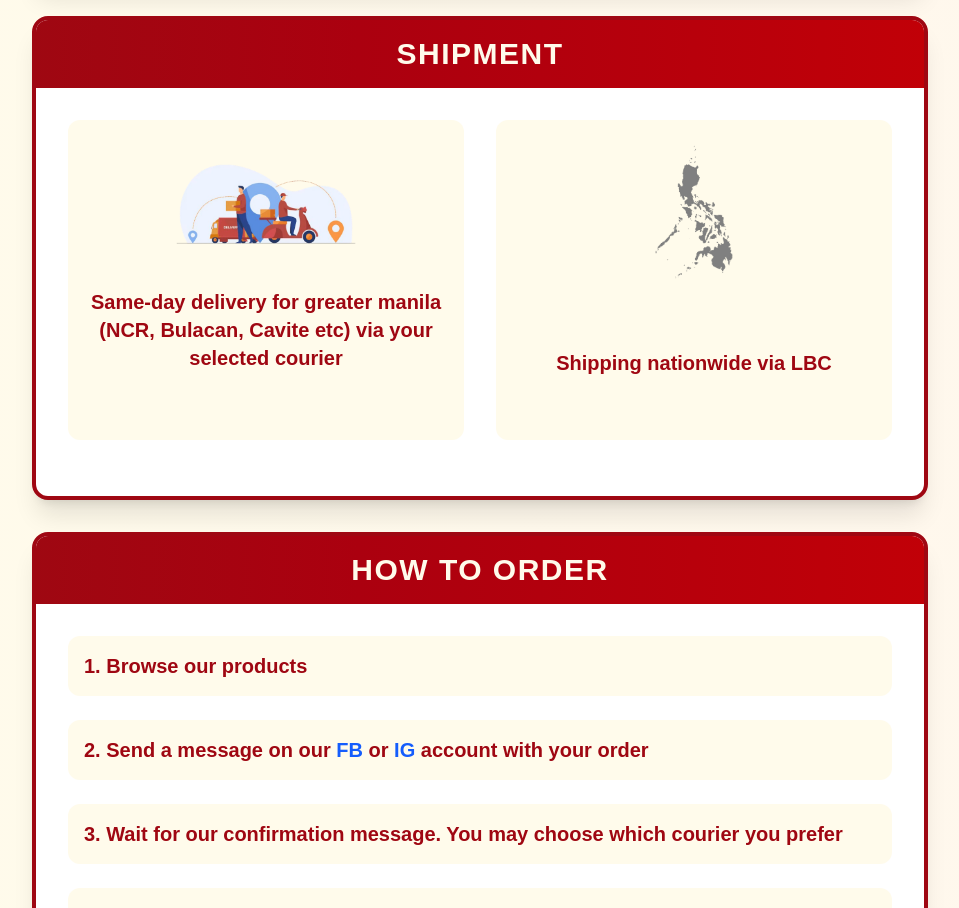
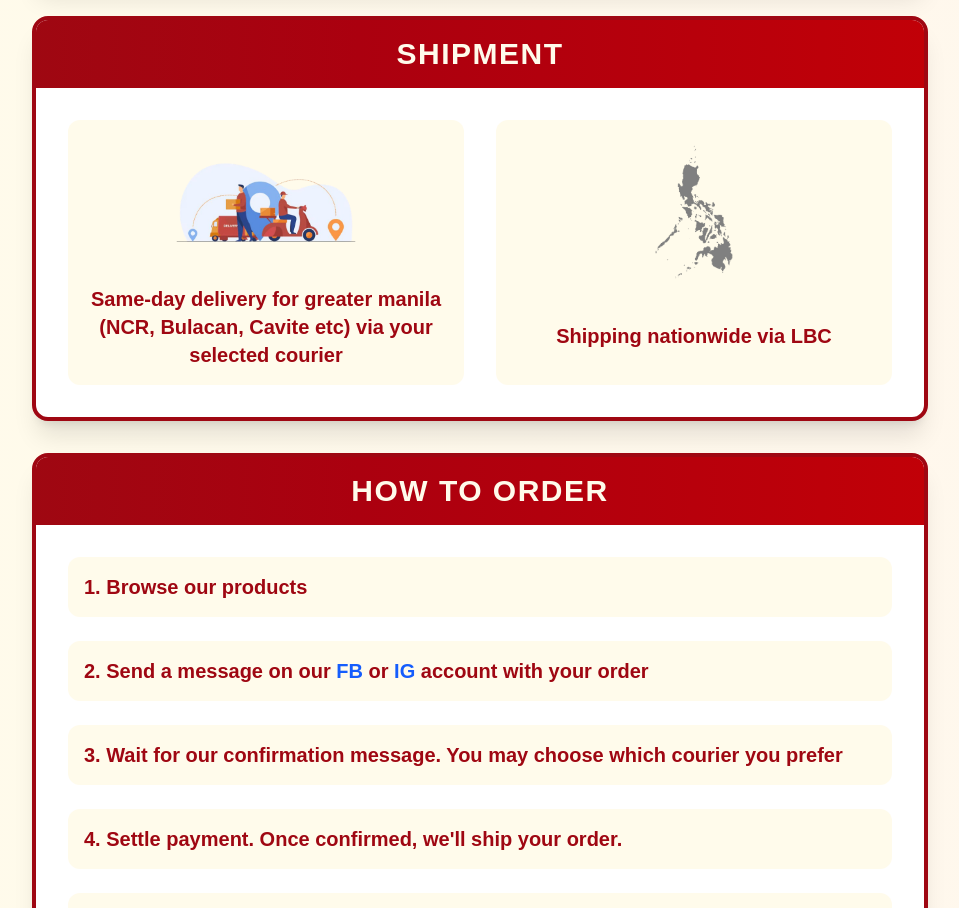
Before and after one commit to kevinwynsor/oishii-imported, a Next.js app: page / in a window 1280 px wide. Shown: the part 1480-2388 px from the top of the page, without its empty margins (160-1119 px from the left). Built offline with nearby package versions, Linux system fonts and the light colour scheme.

Commit message:
remove margin bottom of left child

```diff
--- a/app/page.tsx
+++ b/app/page.tsx
@@ -136,8 +136,8 @@ const RamenPricelist = () => {
               </h2>
             </div>
 
-            <div className="p-8 space-y-6 flex flex-row">
-              <div className='h-80 basis-1/2 group flex flex-col items-center gap-4 p-4 bg-amber-50 rounded-xl hover:bg-gradient-to-r hover:from-amber-100 hover:to-orange-100 transition-all duration-300 transform hover:scale-105 hover:shadow-lg mr-8'>
+            <div className="p-8 flex flex-row">
+              <div className=' basis-1/2 group flex flex-col items-center gap-4 p-4 bg-amber-50 rounded-xl hover:bg-gradient-to-r hover:from-amber-100 hover:to-orange-100 transition-all duration-300 transform hover:scale-105 hover:shadow-lg mr-8'>
                 <div className='flex flex-col basis-1/2 justify-center'>
                 <img src="/courier.png" alt="delivery" width={200} height={150} className="mx-auto"/>
                 </div>
@@ -145,7 +145,7 @@ const RamenPricelist = () => {
                   <p className="text-lg md:text-xl font-bold text-red-800">Same-day delivery for greater manila (NCR, Bulacan, Cavite etc) via your selected courier</p>
                 </div>
               </div>
-              <div className='h-80 basis-1/2 flex-col group flex items-center gap-4 p-4 bg-amber-50 rounded-xl hover:bg-gradient-to-r hover:from-amber-100 hover:to-orange-100 transition-all duration-300 transform hover:scale-105 hover:shadow-lg justify-center'>
+              <div className='basis-1/2 flex-col group flex items-center gap-4 p-4 bg-amber-50 rounded-xl hover:bg-gradient-to-r hover:from-amber-100 hover:to-orange-100 transition-all duration-300 transform hover:scale-105 hover:shadow-lg justify-center'>
                 <div className='flex flex-col basis-1/2 justify-center'>
                 <img src="/ph.png" alt="delivery" width={200} height={150} className="mx-auto"/>
                 </div>
```
